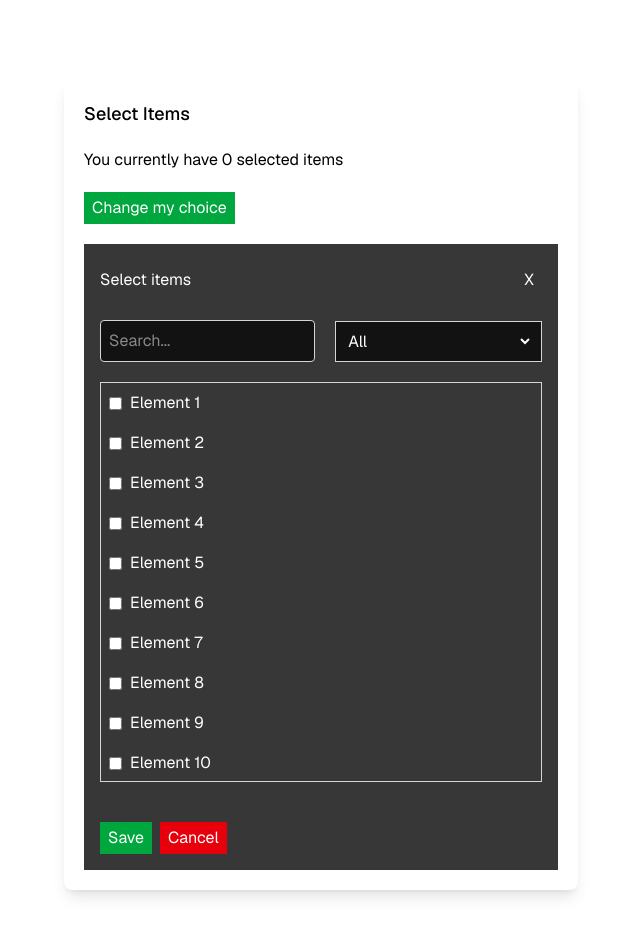
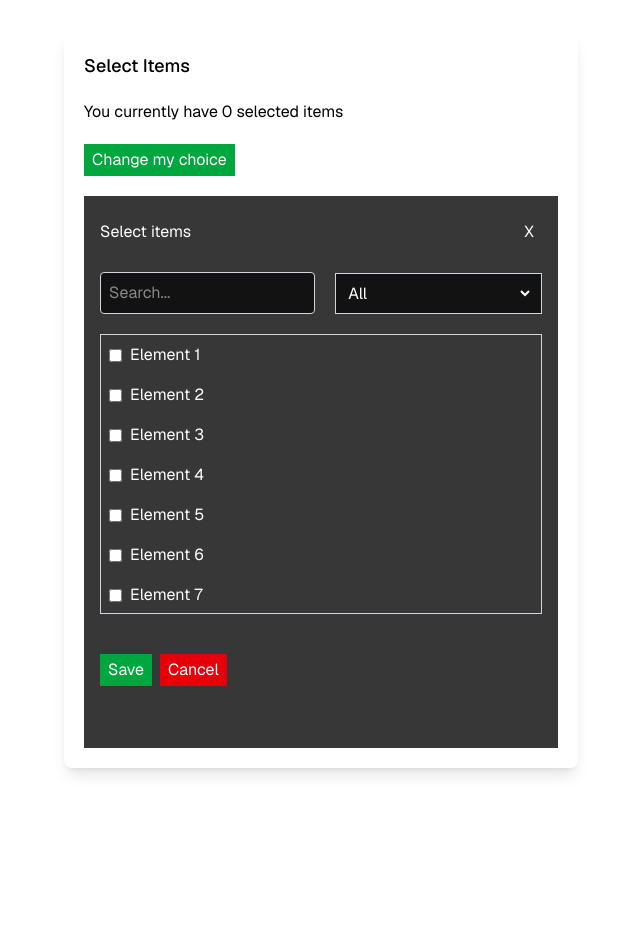
Before and after one commit to Etozhenadim/multi-select-widget, a Next.js app: page / in a window 1280 px wide. Both pictures are taken after a click on the button "Change my choice". Shown: the top 936 px of the page, without its empty margins (319-959 px from the left). After the commit the page ends 800 px from the top, so only its background shows below. Built offline with nearby package versions, Linux system fonts and the light colour scheme.

Commit message:
tw-merge fix

```diff
--- a/package.json
+++ b/package.json
@@ -9,6 +9,7 @@
     "lint": "next lint"
   },
   "dependencies": {
+    "clsx": "^2.1.1",
     "mobx": "^6.13.7",
     "mobx-react-lite": "^4.1.0",
     "next": "15.4.3",
--- a/src/app/page.tsx
+++ b/src/app/page.tsx
@@ -1,21 +1,21 @@
 "use client";
-import React, { useState, useMemo } from "react";
-import { SelectedList, Dialog } from "@/components";
+import React, {useState, useMemo} from "react";
+import {SelectedList, Dialog} from "@/components";
 export default function Widget() {
   const [isDialogOpen, setIsDialogOpen] = useState(false);
   // Simulating a large list of elements
   const elementsList = useMemo(
     () =>
-      Array.from({ length: 300 }, (_, i) => ({
+      Array.from({length: 300}, (_, i) => ({
         id: i + 1,
         label: `Element ${i + 1}`,
       })),
-    [],
+    []
   );
 
   return (
-    <main className="font-sans flex items-center justify-center min-h-screen p-8 pb-20 gap-16 sm:p-20">
-      <div className="flex flex-col items-start gap-5 bg-white text-black p-5 w-full max-w-[514px] min-h-[772px] rounded-lg shadow-lg">
+    <main className="font-sans flex items-center justify-center h-screen w-full p-8 gap-16">
+      <div className="flex flex-col items-start gap-5 bg-white text-black p-5 size-full max-w-[514px] rounded-lg shadow-lg">
         <h1 className="text-lg font-medium">Select Items</h1>
         <SelectedList />
         <button
--- a/src/components/dialog/Dialog.tsx
+++ b/src/components/dialog/Dialog.tsx
@@ -1,16 +1,15 @@
-import React, { useState } from "react";
-import { observer } from "mobx-react-lite";
-import { selectedElementsStore } from "@/stores/selectedElementsStore";
-import { useDebounce } from "@/hooks/useDebounce";
-import { FilterSelect, SearchInput, CurrentSelectedList } from "@/components";
-import { ElementI } from "@/types/elements";
-import { cn } from "@/helpers/utils";
+import React, {useState} from "react";
+import {observer} from "mobx-react-lite";
+import {selectedElementsStore} from "@/stores/selectedElementsStore";
+import {useDebounce} from "@/hooks/useDebounce";
+import {FilterSelect, SearchInput, CurrentSelectedList} from "@/components";
+import {ElementI} from "@/types/elements";
 interface DialogProps {
   setIsDialogOpen: (open: boolean) => void;
   elementsList: ElementI[];
 }
 export const Dialog = observer(
-  ({ setIsDialogOpen, elementsList }: DialogProps) => {
+  ({setIsDialogOpen, elementsList}: DialogProps) => {
     const [selectedElements, setSelectedElements] = useState<ElementI[]>([]);
     const [searchTerm, setSearchTerm] = useState("");
     const [filterValue, setFilterValue] = useState<number | null>(null);
@@ -38,8 +37,10 @@ export const Dialog = observer(
       setIsDialogOpen(false);
     };
 
+    const baseItemClass = "flex items-center p-2 size-full hover:bg-gray-900";
+
     return (
-      <div className="flex flex-col gap-5 relative bg-[#373737] text-white w-full p-4">
+      <div className="flex flex-col gap-5 relative bg-[#373737] text-white size-full p-4">
         <div className="flex items-center justify-between">
           <h2>Select items</h2>
           <button
@@ -53,22 +54,21 @@ export const Dialog = observer(
           <SearchInput value={searchTerm} onChange={setSearchTerm} />
           <FilterSelect value={filterValue} onChange={setFilterValue} />
         </div>
-        <ul className="max-h-[400px] w-full overflow-y-auto border border-gray-300 ">
+        <ul className="flex-1 min-h-0 max-h-[280px] overflow-y-auto w-full border border-gray-300">
           {filteredElements.map((element, index) => {
             const isSelected = selectedElements.some(
-              (item) => item.id === element.id,
+              (item) => item.id === element.id
             );
             const disableOthers = selectedElements.length >= 3 && !isSelected;
             return (
               <li key={index}>
                 <label
                   htmlFor={`checkbox-${index}`}
-                  className={cn(
-                    "flex items-center p-2 w-full hover:bg-gray-900",
+                  className={`${baseItemClass} ${
                     disableOthers
                       ? "cursor-not-allowed opacity-50"
-                      : "cursor-pointer",
-                  )}
+                      : "cursor-pointer"
+                  }`}
                 >
                   <input
                     type="checkbox"
@@ -84,6 +84,7 @@ export const Dialog = observer(
             );
           })}
         </ul>
+
         <CurrentSelectedList
           selectedElements={selectedElements}
           setSelectedElements={setSelectedElements}
@@ -104,5 +105,5 @@ export const Dialog = observer(
         </div>
       </div>
     );
-  },
+  }
 );
```
Also changed, not shown: 1 other file (tests, documents, lock files or other folders).
